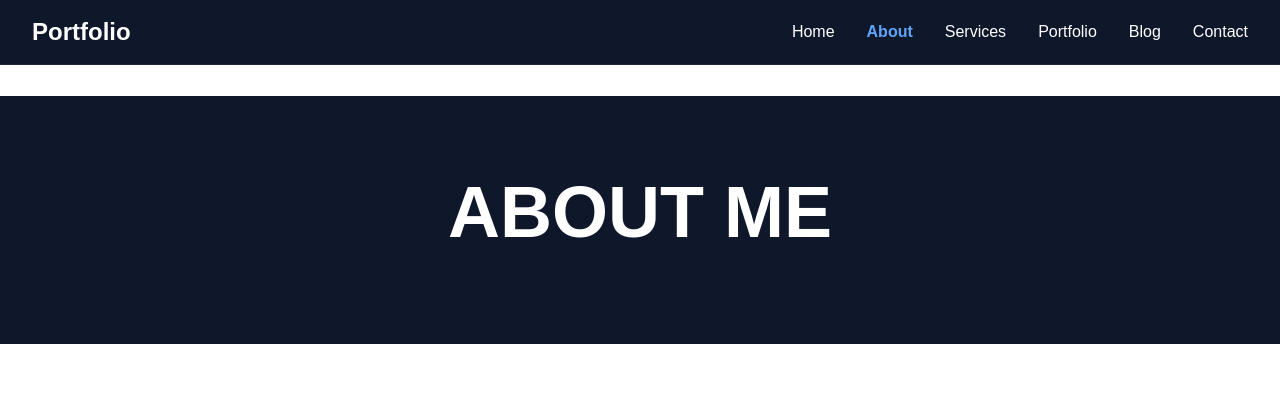
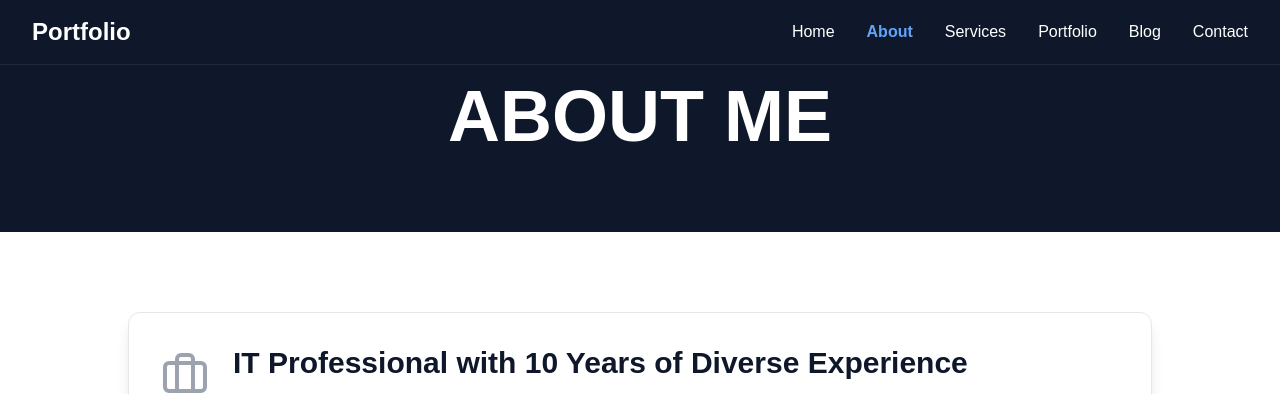
Before and after one commit to BiScope/Portfolio-Template, a Next.js app: page /about in a window 1280 px wide. Shown: the top 394 px of the page. Built offline with nearby package versions, Linux system fonts and the light colour scheme; no server answers; the database is empty.

Commit message:
edited about page

```diff
--- a/app/about/page.tsx
+++ b/app/about/page.tsx
@@ -3,10 +3,10 @@ import Recommendations from "@/components/About/Recommendations";
 
 export default function AboutPage() {
   return (
-    <div className="pt-24 pb-20">
-      <div className="bg-slate-900 text-white py-20 mb-20">
+    <div className="">
+      <div className="bg-slate-900 text-white py-20">
         <div className="max-w-7xl mx-auto px-4 sm:px-6 lg:px-8 text-center">
-          <h1 className="text-6xl md:text-7xl font-bold mb-4">ABOUT ME</h1>
+          <h1 className="text-6xl md:text-7xl font-bold">ABOUT ME</h1>
         </div>
       </div>
       <AboutSections />
--- a/components/Footer.tsx
+++ b/components/Footer.tsx
@@ -52,7 +52,7 @@ export default function Footer() {
   const displayContactInfo = contactInfo.length > 0 ? contactInfo : defaultContactInfo;
 
   return (
-    <footer className="bg-slate-900 text-white mt-20">
+    <footer className="bg-slate-900 text-white">
       <div className="max-w-7xl mx-auto px-4 sm:px-6 lg:px-8 py-12">
         <div className="grid grid-cols-1 lg:grid-cols-2 gap-12">
           {/* Contact Information */}
```
